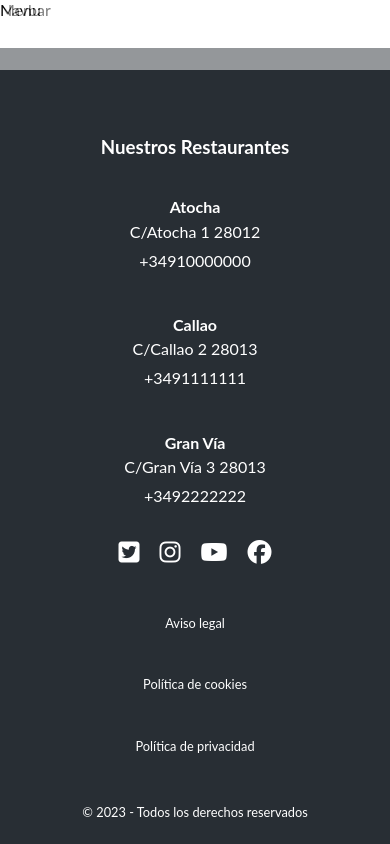
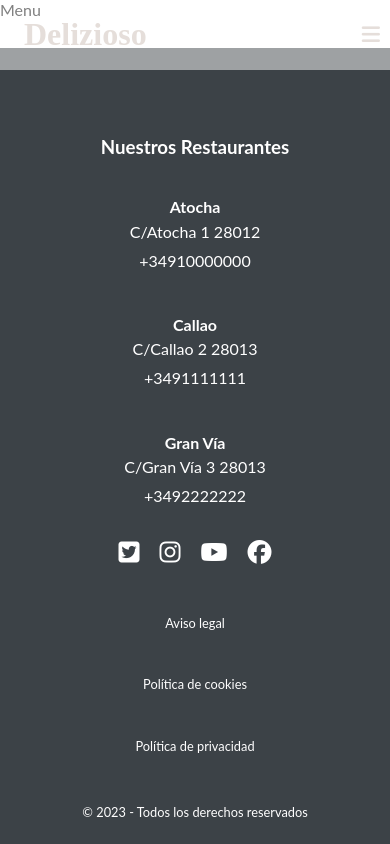
Before and after one commit to emamaria/Restaurant, a React (Create React App) app: page /menu in a window 390 px wide. Built offline with nearby package versions, Linux system fonts and the light colour scheme.

Commit message:
ok hamburger menu

```diff
--- a/src/components/footer/_Footer.scss
+++ b/src/components/footer/_Footer.scss
@@ -7,6 +7,7 @@ footer{
     text-align: center;
     min-height: 60vh;
     background-color:  #282e34;
+    opacity: 0.9;
     color: white;
     width: 100%;
     h3{
@@ -25,6 +26,7 @@ footer{
 }
 
 .copy_policy_container{
+   margin-top: 40px;
     padding-bottom: 10px;
     display: flex;
     justify-content: space-between;
@@ -65,6 +67,7 @@ footer{
 
     .copy_policy_container{
         flex-direction: column;
+        margin-top: 0px;
 
         .copy {
             margin-bottom: 10px;
--- a/src/components/navbar/Navbar.jsx
+++ b/src/components/navbar/Navbar.jsx
@@ -5,18 +5,18 @@ const Navbar = () => {
 
 const [scrollStyle, setScrollStyle] = useState("")
 
+const [showMenu, setShowMenu] = useState("")
+
+const [menuStatus, setMenuStatus] = useState(false)
 
   const currentStyle = `header_nav ${scrollStyle}`
 
+  const menuClass = `nav_menu ${showMenu}`
+
   useEffect(() => {
     const handleScroll = event => {
-    if(window.scrollY > 70){
-      console.log("white")
-      setScrollStyle('scrolled_nav')
+    (window.scrollY > 70)?setScrollStyle('scrolled_header'):setScrollStyle('')
 
-    }else{
-      setScrollStyle('')
-    }
     };
 
     window.addEventListener('scroll', handleScroll);
@@ -27,9 +27,29 @@ const [scrollStyle, setScrollStyle] = useState("")
   }, []);
 
 
+  const toggleMenu = ()=>  {
+
+    console.log(menuStatus)
+    setMenuStatus(!menuStatus)
+    menuStatus?setShowMenu("show_nav"): setShowMenu("")
+
+    }
 
   return (
-    <nav className={currentStyle}>Navbar</nav>
+    <header className={currentStyle}>
+      <h2 className="header_title">Delizioso</h2>
+      <button onClick={toggleMenu}  className="hamburger_button">
+      <i className="fa-solid fa-bars"></i>
+      </button>
+      <nav className={menuClass}>
+        <ul className="nav_menu_ul">
+          <li className="nav_menu_list">Inicio</li>
+          <li className="nav_menu_list">Carta</li>
+          <li className="nav_menu_list">Reservar</li>
+          <li className="nav_menu_list">Contacto</li>
+        </ul>
+      </nav>
+    </header>
   )
 }
 
--- a/src/components/navbar/_Navbar.scss
+++ b/src/components/navbar/_Navbar.scss
@@ -5,10 +5,81 @@
     z-index: 1;
     background-color: white;
     opacity: 0.5;
+    display: flex;
+    justify-content: space-between;
+    flex-wrap: wrap;
+    align-items: center;
+
+
 
 }
 
-.scrolled_nav{
+
+.scrolled_header{
     background-color: white;
     opacity: 0.95;
 }
+
+.header_title{
+ color: #cbbeb5;
+ font-size: 2rem;
+ font-family: oblique;
+ padding: 1.5rem;
+}
+
+
+.hamburger_button{
+    background-color: white;
+    color: #cbbeb5;
+    display: none;
+}
+
+.nav_menu_list{
+    list-style-type: none;
+    margin: 0 0.5rem;
+    color: #cbbeb5;
+    font-size: 1.2rem;
+    padding-right: 1rem;
+
+}
+
+.nav_menu_ul{
+    display: flex;
+    flex-flow: row nowrap;
+    text-align: center;
+
+
+}
+@media(max-width:600px){
+
+    .hamburger_button{
+        display: block;
+        cursor: pointer;
+    }
+    nav{
+        width: 100%;
+        // no mostrar menu
+        display: none;
+
+
+    }
+
+    //al colocar esta clase en nav aparece el nav
+    .show_nav{
+        display: block;
+
+    }
+
+    .nav_menu_ul{
+        background-color: white;
+        // opacity: 0.9;
+
+       flex-direction: column;
+    }
+
+
+    .nav_menu_list{
+       padding: 1rem 0;
+
+    }
+}
```
